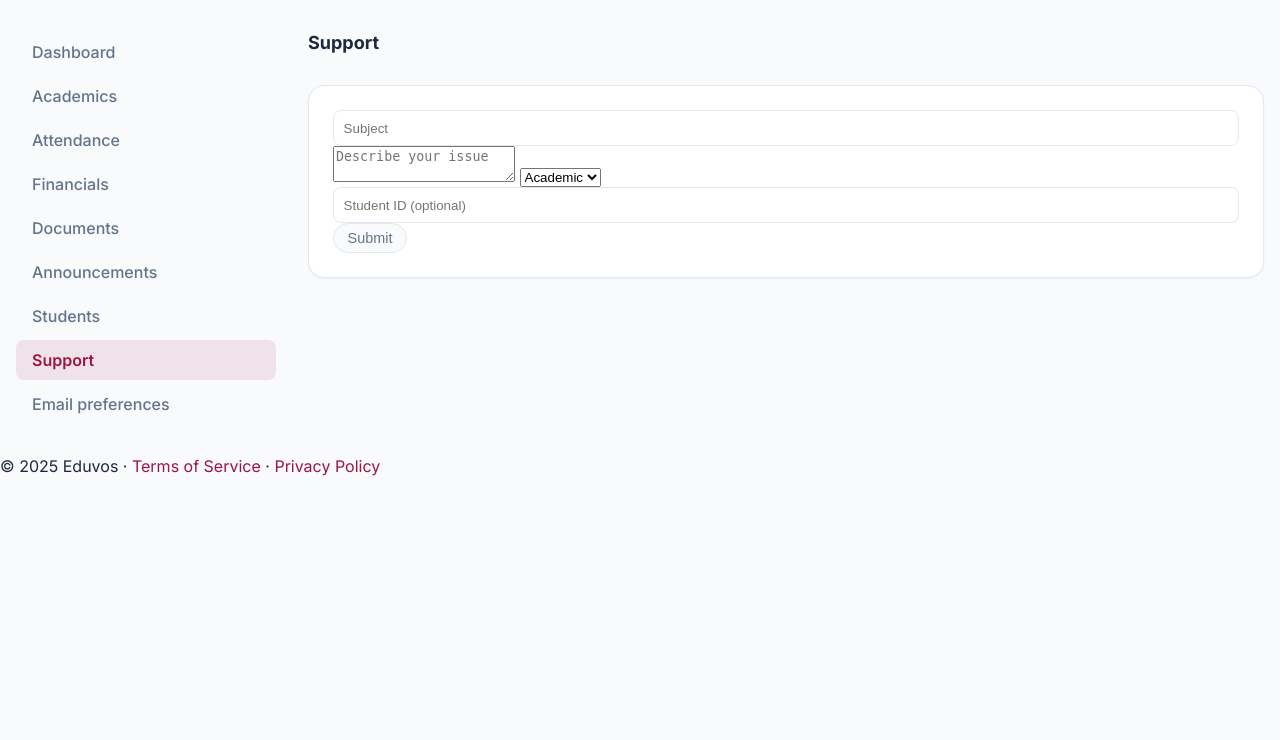
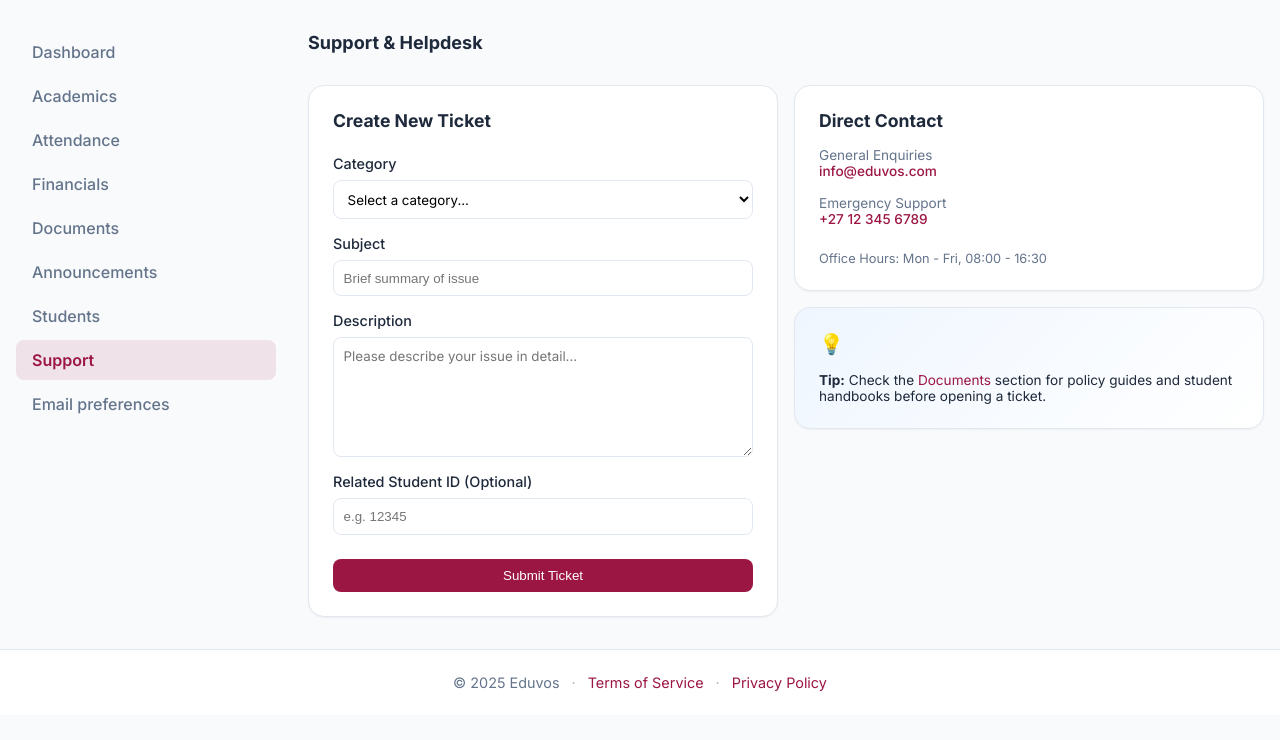
Before and after one commit to rsteenberg/vossieparent, a Django app: page /support/ in a window 1280 px wide. Shown: the part 60-800 px from the top of the page. Run offline with Django 4.2, Linux system fonts and the light colour scheme; the visitor is signed in with stand-in values (Sample User, id 1).

```diff
--- a/static/css/app.css
+++ b/static/css/app.css
@@ -436,6 +436,7 @@ a:hover {
 }
 
 /* Responsive Adjustments */
+/* Responsive Adjustments */
 @media (max-width: 768px) {
 	.header-inner {
 		flex-wrap: wrap;
@@ -486,6 +487,10 @@ a:hover {
 	.table-responsive-cards td:last-child {
 		border-bottom: none;
 	}
+
+	.footer {
+		padding: 1.5rem 1rem;
+	}
 }
 
 .mobile-menu-btn {
@@ -496,3 +501,66 @@ a:hover {
 	cursor: pointer;
 	color: var(--text-main);
 }
+
+.footer {
+	border-top: 1px solid var(--border-light);
+	background: var(--bg-card);
+	padding: 1.5rem 0;
+	/* Vertical padding only, horizontal handled by inner */
+	margin-top: auto;
+	/* Push to bottom if flex container */
+	color: var(--text-muted);
+	font-size: 0.9rem;
+}
+
+.footer-inner {
+	max-width: 1280px;
+	margin: 0 auto;
+	display: flex;
+	align-items: center;
+	justify-content: center;
+	/* Centered as requested */
+	gap: 0.5rem;
+	padding: 0 1rem;
+	/* Match layout padding */
+}
+
+.spacer {
+	margin: 0 0.25rem;
+	opacity: 0.5;
+}
+
+.textarea,
+.select {
+	width: 100%;
+	padding: 0.6rem;
+	border: 1px solid var(--border-light);
+	border-radius: var(--radius-md);
+	transition: 0.2s;
+	font-family: inherit;
+	background: white;
+}
+
+.textarea:focus,
+.select:focus {
+	outline: none;
+	border-color: var(--brand);
+	box-shadow: 0 0 0 3px var(--brand-glass);
+}
+
+.textarea {
+	min-height: 120px;
+	resize: vertical;
+}
+
+.form-group {
+	display: flex;
+	flex-direction: column;
+	gap: 0.5rem;
+}
+
+.form-label {
+	font-weight: 500;
+	font-size: 0.9rem;
+	color: var(--text-main);
+}
--- a/templates/support/index.html
+++ b/templates/support/index.html
@@ -2,25 +2,90 @@
 {% block page_title %}Support · Eduvos Parent Portal{% endblock %}
 {% block content %}
 <div class="vstack">
-  <div class="section-title">Support</div>
+  <div class="section-title">Support & Helpdesk</div>
+
   {% if submitted %}
-    <div class="card"><div class="muted">Ticket submitted. We'll get back to you.</div></div>
+  <div class="card" style="border-left: 4px solid var(--brand);">
+    <div class="hstack gap-3">
+      <div style="font-size: 1.5rem;">✅</div>
+      <div>
+        <div style="font-weight: 600;">Ticket Submitted Successfully</div>
+        <div class="muted">We have received your request and will get back to you shortly.</div>
+      </div>
+    </div>
+  </div>
+  {% else %}
+
+  <div class="grid" style="grid-template-columns: repeat(auto-fit, minmax(300px, 1fr));">
+    <!-- Contact Form -->
+    <div class="card">
+      <h3 style="margin-top:0; font-size: 1.1rem; margin-bottom: 1.5rem;">Create New Ticket</h3>
+      <form method="post" class="vstack">
+        {% csrf_token %}
+
+        <div class="form-group">
+          <label class="form-label">Category</label>
+          <select name="category" class="select" required>
+            <option value="" disabled selected>Select a category...</option>
+            <option>Academic Inquiry</option>
+            <option>Financial / Billing</option>
+            <option>Technical Issue</option>
+            <option>General Support</option>
+          </select>
+        </div>
+
+        <div class="form-group">
+          <label class="form-label">Subject</label>
+          <input type="text" name="subject" placeholder="Brief summary of issue" required class="input">
+        </div>
+
+        <div class="form-group">
+          <label class="form-label">Description</label>
+          <textarea name="body" placeholder="Please describe your issue in detail..." required
+            class="textarea"></textarea>
+        </div>
+
+        <div class="form-group">
+          <label class="form-label">Related Student ID (Optional)</label>
+          <input type="text" name="student_id" placeholder="e.g. 12345" class="input">
+        </div>
+
+        <div class="mt-2">
+          <button type="submit" class="btn btn-primary" style="width: 100%;">Submit Ticket</button>
+        </div>
+      </form>
+    </div>
+
+    <!-- Info Sidebar -->
+    <div class="vstack">
+      <div class="card">
+        <h3 style="margin-top:0; font-size: 1.1rem; margin-bottom: 1rem;">Direct Contact</h3>
+        <div class="vstack gap-3 text-sm">
+          <div>
+            <div class="muted">General Enquiries</div>
+            <a href="mailto:info@eduvos.com" style="font-weight: 500;">info@eduvos.com</a>
+          </div>
+          <div>
+            <div class="muted">Emergency Support</div>
+            <a href="tel:+27123456789" style="font-weight: 500;">+27 12 345 6789</a>
+          </div>
+          <div class="muted" style="font-size: 0.8rem; margin-top: 0.5rem;">
+            Office Hours: Mon - Fri, 08:00 - 16:30
+          </div>
+        </div>
+      </div>
+
+      <div class="card" style="background: linear-gradient(135deg, #eff6ff, #fff);">
+        <div class="hstack gap-3">
+          <div style="font-size: 1.25rem;">💡</div>
+          <div class="text-sm">
+            <strong>Tip:</strong> Check the <a href="/documents/">Documents</a> section for policy guides and student
+            handbooks before opening a ticket.
+          </div>
+        </div>
+      </div>
+    </div>
+  </div>
   {% endif %}
-  <div class="card">
-    <form method="post">
-      {% csrf_token %}
-      <div class="form-stack">
-        <input type="text" name="subject" placeholder="Subject" required class="input">
-        <textarea name="body" placeholder="Describe your issue" required class="textarea"></textarea>
-        <select name="category" class="select" title="Category">
-          <option>Academic</option>
-          <option>Financial</option>
-          <option>Technical</option>
-        </select>
-        <input type="text" name="student_id" placeholder="Student ID (optional)" class="input">
-        <button type="submit" class="tab">Submit</button>
-      </div>
-    </form>
-  </div>
 </div>
 {% endblock %}
```
Also changed, not shown: students/permissions.py (+16 -2 lines), students/views.py (+11 -2 lines), templates/403.html (added, +19 -0 lines), templates/404.html (added, +18 -0 lines), templates/500.html (added, +19 -0 lines).
